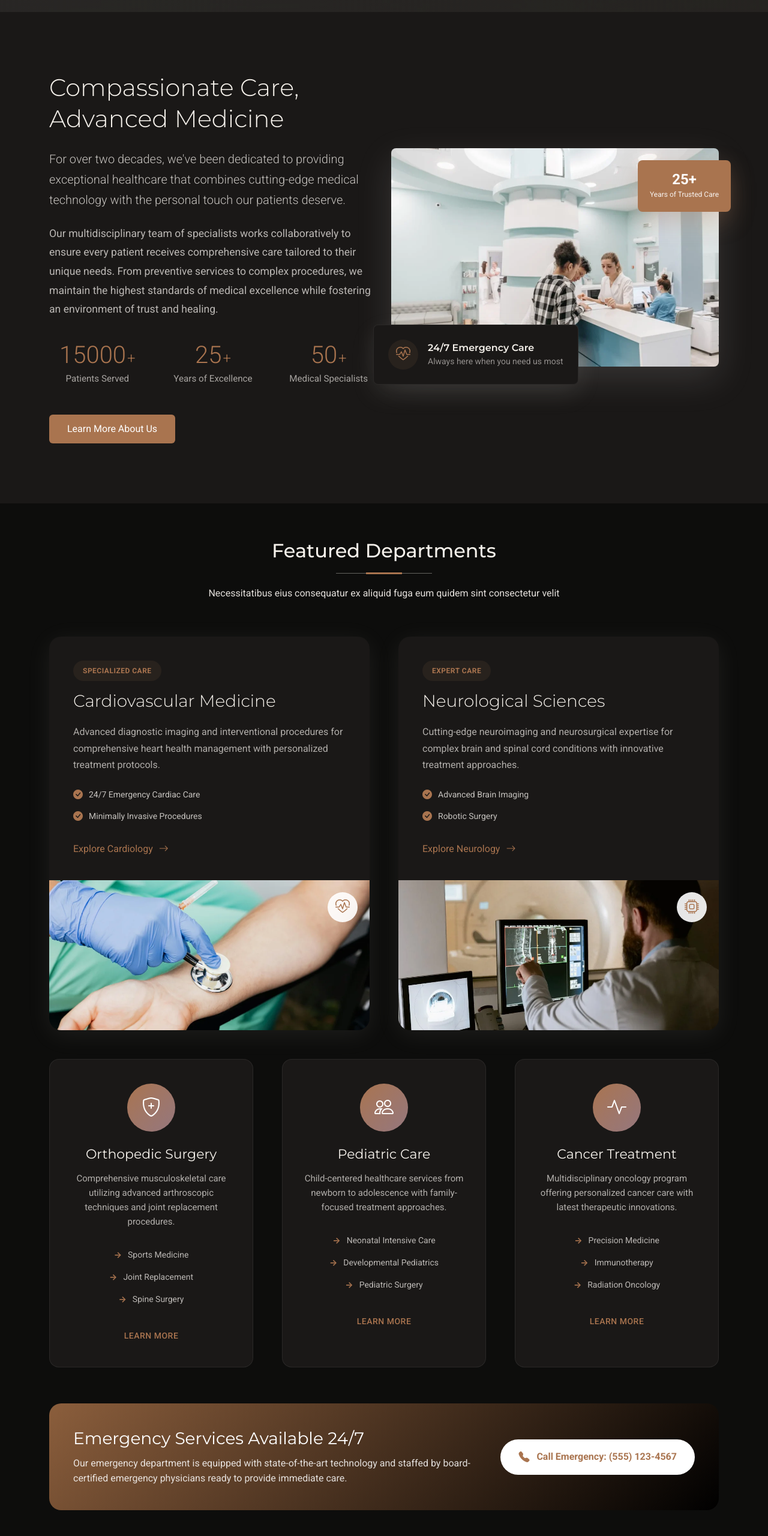
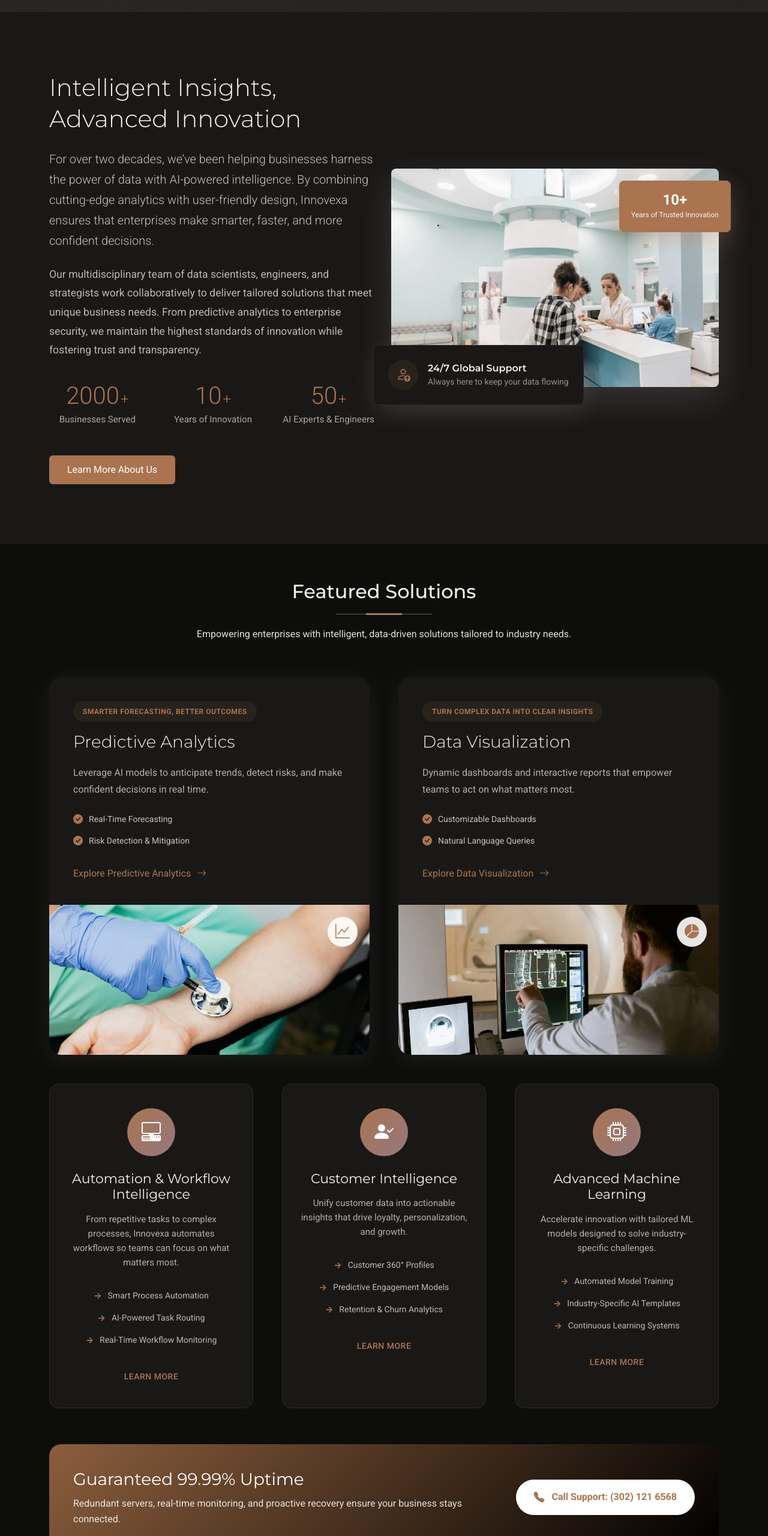
Before and after one commit to kevinjincora/clinic, a plain HTML site: page index.html in a window 1280 px wide. Shown: the part 960-3520 px from the top of the page at 60% size. Drawn offline with Linux system fonts and the light colour scheme.

Commit message:
Homepage html

```diff
--- a/index.html
+++ b/index.html
@@ -156,7 +156,7 @@
 
               <div class="hero-actions" data-aos="fade-right" data-aos-delay="600">
                 <a href="appointment.html" class="btn btn-primary">Request a Demo</a>
-                <a href="https://www.youtube.com/watch?v=Y7f98aduVJ8" class="btn btn-outline glightbox">
+                <a href="about.html" class="btn btn-outline glightbox">
                   <i class="bi bi-play-circle me-2"></i>
                   Discover Our Story
                 </a>
@@ -223,23 +223,23 @@
         <div class="row align-items-center">
           <div class="col-lg-6 mb-5 mb-lg-0" data-aos="fade-right" data-aos-delay="200">
             <div class="about-content">
-              <h2 class="section-heading">Compassionate Care, Advanced Medicine</h2>
-              <p class="lead-text">For over two decades, we've been dedicated to providing exceptional healthcare that combines cutting-edge medical technology with the personal touch our patients deserve.</p>
+              <h2 class="section-heading">Intelligent Insights, Advanced Innovation</h2>
+              <p class="lead-text">For over two decades, we’ve been helping businesses harness the power of data with AI-powered intelligence. By combining cutting-edge analytics with user-friendly design, Innovexa ensures that enterprises make smarter, faster, and more confident decisions.</p>
 
-              <p>Our multidisciplinary team of specialists works collaboratively to ensure every patient receives comprehensive care tailored to their unique needs. From preventive services to complex procedures, we maintain the highest standards of medical excellence while fostering an environment of trust and healing.</p>
+              <p>Our multidisciplinary team of data scientists, engineers, and strategists work collaboratively to deliver tailored solutions that meet unique business needs. From predictive analytics to enterprise security, we maintain the highest standards of innovation while fostering trust and transparency.</p>
 
               <div class="stats-grid">
                 <div class="stat-item">
-                  <div class="stat-number purecounter" data-purecounter-start="0" data-purecounter-end="15000" data-purecounter-duration="1"></div>
-                  <div class="stat-label">Patients Served</div>
+                  <div class="stat-number purecounter" data-purecounter-start="0" data-purecounter-end="2000" data-purecounter-duration="1"></div>
+                  <div class="stat-label">Businesses Served</div>
                 </div>
                 <div class="stat-item">
-                  <div class="stat-number purecounter" data-purecounter-start="0" data-purecounter-end="25" data-purecounter-duration="1"></div>
-                  <div class="stat-label">Years of Excellence</div>
+                  <div class="stat-number purecounter" data-purecounter-start="0" data-purecounter-end="10" data-purecounter-duration="1"></div>
+                  <div class="stat-label">Years of Innovation</div>
                 </div>
                 <div class="stat-item">
                   <div class="stat-number purecounter" data-purecounter-start="0" data-purecounter-end="50" data-purecounter-duration="1"></div>
-                  <div class="stat-label">Medical Specialists</div>
+                  <div class="stat-label">AI Experts & Engineers</div>
                 </div>
               </div>
 
@@ -257,18 +257,18 @@
               <div class="floating-card">
                 <div class="card-content">
                   <div class="icon">
-                    <i class="bi bi-heart-pulse"></i>
+                    <i class="bi bi-person-up"></i>
                   </div>
                   <div class="card-text">
-                    <h4>24/7 Emergency Care</h4>
-                    <p>Always here when you need us most</p>
+                    <h4>24/7 Global Support</h4>
+                    <p>Always here to keep your data flowing</p>
                   </div>
                 </div>
               </div>
               <div class="experience-badge">
                 <div class="badge-content">
-                  <span class="years">25+</span>
-                  <span class="text">Years of Trusted Care</span>
+                  <span class="years">10+</span>
+                  <span class="text">Years of Trusted Innovation</span>
                 </div>
               </div>
             </div>
@@ -284,8 +284,8 @@
 
       <!-- Section Title -->
       <div class="container section-title" data-aos="fade-up">
-        <h2>Featured Departments</h2>
-        <p>Necessitatibus eius consequatur ex aliquid fuga eum quidem sint consectetur velit</p>
+        <h2>Featured Solutions</h2>
+        <p>Empowering enterprises with intelligent, data-driven solutions tailored to industry needs.</p>
       </div><!-- End Section Title -->
 
       <div class="container" data-aos="fade-up" data-aos-delay="100">
@@ -296,22 +296,22 @@
             <div class="specialty-card">
               <div class="specialty-content">
                 <div class="specialty-meta">
-                  <span class="specialty-label">Specialized Care</span>
+                  <span class="specialty-label">Smarter Forecasting, Better Outcomes</span>
                 </div>
-                <h3>Cardiovascular Medicine</h3>
-                <p>Advanced diagnostic imaging and interventional procedures for comprehensive heart health management with personalized treatment protocols.</p>
+                <h3>Predictive Analytics</h3>
+                <p>Leverage AI models to anticipate trends, detect risks, and make confident decisions in real time.</p>
                 <div class="specialty-features">
-                  <span><i class="bi bi-check-circle-fill"></i>24/7 Emergency Cardiac Care</span>
-                  <span><i class="bi bi-check-circle-fill"></i>Minimally Invasive Procedures</span>
+                  <span><i class="bi bi-check-circle-fill"></i>Real-Time Forecasting</span>
+                  <span><i class="bi bi-check-circle-fill"></i>Risk Detection & Mitigation</span>
                 </div>
                 <a href="department-details.html" class="specialty-link">
-                  Explore Cardiology <i class="bi bi-arrow-right"></i>
+                  Explore Predictive Analytics <i class="bi bi-arrow-right"></i>
                 </a>
               </div>
               <div class="specialty-visual">
                 <img src="assets/img/health/cardiology-1.webp" alt="Cardiovascular Medicine" class="img-fluid">
                 <div class="visual-overlay">
-                  <i class="bi bi-heart-pulse"></i>
+                  <i class="bi bi-graph-up"></i>
                 </div>
               </div>
             </div>
@@ -321,22 +321,22 @@
             <div class="specialty-card">
               <div class="specialty-content">
                 <div class="specialty-meta">
-                  <span class="specialty-label">Expert Care</span>
+                  <span class="specialty-label">Turn Complex Data Into Clear Insights</span>
                 </div>
-                <h3>Neurological Sciences</h3>
-                <p>Cutting-edge neuroimaging and neurosurgical expertise for complex brain and spinal cord conditions with innovative treatment approaches.</p>
+                <h3>Data Visualization</h3>
+                <p>Dynamic dashboards and interactive reports that empower teams to act on what matters most.</p>
                 <div class="specialty-features">
-                  <span><i class="bi bi-check-circle-fill"></i>Advanced Brain Imaging</span>
-                  <span><i class="bi bi-check-circle-fill"></i>Robotic Surgery</span>
+                  <span><i class="bi bi-check-circle-fill"></i>Customizable Dashboards</span>
+                  <span><i class="bi bi-check-circle-fill"></i>Natural Language Queries</span>
                 </div>
                 <a href="department-details.html" class="specialty-link">
-                  Explore Neurology <i class="bi bi-arrow-right"></i>
+                  Explore Data Visualization <i class="bi bi-arrow-right"></i>
                 </a>
               </div>
               <div class="specialty-visual">
                 <img src="assets/img/health/neurology-4.webp" alt="Neurological Sciences" class="img-fluid">
                 <div class="visual-overlay">
-                  <i class="bi bi-cpu"></i>
+                  <i class="bi bi-pie-chart-fill"></i>
                 </div>
               </div>
             </div>
@@ -345,14 +345,14 @@
           <div class="col-lg-4" data-aos="fade-up" data-aos-delay="100">
             <div class="department-highlight">
               <div class="highlight-icon">
-                <i class="bi bi-shield-plus"></i>
+                <i class="bi bi-pc-display-horizontal"></i>
               </div>
-              <h4>Orthopedic Surgery</h4>
-              <p>Comprehensive musculoskeletal care utilizing advanced arthroscopic techniques and joint replacement procedures.</p>
+              <h4>Automation & Workflow Intelligence</h4>
+              <p>From repetitive tasks to complex processes, Innovexa automates workflows so teams can focus on what matters most.</p>
               <ul class="highlight-list">
-                <li>Sports Medicine</li>
-                <li>Joint Replacement</li>
-                <li>Spine Surgery</li>
+                <li>Smart Process Automation</li>
+                <li>AI-Powered Task Routing</li>
+                <li>Real-Time Workflow Monitoring</li>
               </ul>
               <a href="department-details.html" class="highlight-cta">Learn More</a>
             </div>
@@ -361,14 +361,14 @@
           <div class="col-lg-4" data-aos="fade-up" data-aos-delay="200">
             <div class="department-highlight">
               <div class="highlight-icon">
-                <i class="bi bi-people"></i>
+                <i class="bi bi-person-check-fill"></i>
               </div>
-              <h4>Pediatric Care</h4>
-              <p>Child-centered healthcare services from newborn to adolescence with family-focused treatment approaches.</p>
+              <h4>Customer Intelligence</h4>
+              <p>Unify customer data into actionable insights that drive loyalty, personalization, and growth.</p>
               <ul class="highlight-list">
-                <li>Neonatal Intensive Care</li>
-                <li>Developmental Pediatrics</li>
-                <li>Pediatric Surgery</li>
+                <li>Customer 360° Profiles</li>
+                <li>Predictive Engagement Models</li>
+                <li>Retention & Churn Analytics</li>
               </ul>
               <a href="department-details.html" class="highlight-cta">Learn More</a>
             </div>
@@ -377,14 +377,14 @@
           <div class="col-lg-4" data-aos="fade-up" data-aos-delay="300">
             <div class="department-highlight">
               <div class="highlight-icon">
-                <i class="bi bi-activity"></i>
+                <i class="bi bi-cpu"></i>
               </div>
-              <h4>Cancer Treatment</h4>
-              <p>Multidisciplinary oncology program offering personalized cancer care with latest therapeutic innovations.</p>
+              <h4>Advanced Machine Learning</h4>
+              <p>Accelerate innovation with tailored ML models designed to solve industry-specific challenges.</p>
               <ul class="highlight-list">
-                <li>Precision Medicine</li>
-                <li>Immunotherapy</li>
-                <li>Radiation Oncology</li>
+                <li>Automated Model Training</li>
+                <li>Industry-Specific AI Templates</li>
+                <li>Continuous Learning Systems</li>
               </ul>
               <a href="department-details.html" class="highlight-cta">Learn More</a>
             </div>
@@ -396,14 +396,14 @@
           <div class="row align-items-center">
             <div class="col-lg-8">
               <div class="emergency-content">
-                <h3>Emergency Services Available 24/7</h3>
-                <p>Our emergency department is equipped with state-of-the-art technology and staffed by board-certified emergency physicians ready to provide immediate care.</p>
+                <h3>Guaranteed 99.99% Uptime</h3>
+                <p>Redundant servers, real-time monitoring, and proactive recovery ensure your business stays connected.</p>
               </div>
             </div>
             <div class="col-lg-4 text-lg-end">
-              <a href="tel:+15551234567" class="emergency-btn">
+              <a href="#" class="emergency-btn">
                 <i class="bi bi-telephone-fill"></i>
-                Call Emergency: (555) 123-4567
+                Call Support: (302) 121 6568
               </a>
             </div>
           </div>
@@ -418,8 +418,8 @@
 
       <!-- Section Title -->
       <div class="container section-title" data-aos="fade-up">
-        <h2>Featured Services</h2>
-        <p>Necessitatibus eius consequatur ex aliquid fuga eum quidem sint consectetur velit</p>
+        <h2>Featured Capabilities</h2>
+        <p>Empowering enterprises with intelligent tools for smarter, faster decisions.</p>
       </div><!-- End Section Title -->
 
       <div class="container" data-aos="fade-up" data-aos-delay="100">
@@ -432,15 +432,15 @@
                 <img src="assets/img/health/consultation-4.webp" alt="Premier Healthcare Services" class="img-fluid" loading="lazy">
                 <div class="service-overlay">
                   <div class="service-badge">
-                    <i class="bi bi-heart-pulse"></i>
-                    <span>Emergency Care</span>
+                    <i class="bi bi-claude"></i>
+                    <span>Real-Time Intelligence</span>
                   </div>
                 </div>
               </div>
               <div class="service-details">
-                <h2>Comprehensive Healthcare Excellence</h2>
-                <p>Mauris blandit aliquet elit, eget tincidunt nibh pulvinar a. Vestibulum ante ipsum primis in faucibus orci luctus et ultrices posuere cubilia curae donec velit neque.</p>
-                <a href="#" class="main-cta">Explore Our Services</a>
+                <h2>Premier AI Solutions</h2>
+                <p>Harness predictive models, automation, and deep analytics to drive operational excellence across industries. “Innovexa transforms complex data into clear strategies, enabling organizations to adapt and thrive.”</p>
+                <a href="#" class="main-cta">Explore Our Solutions</a>
               </div>
             </div>
           </div>
@@ -450,33 +450,33 @@
 
               <div class="service-item" data-aos="fade-up" data-aos-delay="400">
                 <div class="service-icon-wrapper">
-                  <i class="bi bi-capsule"></i>
+                  <i class="bi bi-database-fill-check"></i>
                 </div>
                 <div class="service-info">
-                  <h4>Dermatology Clinic</h4>
-                  <p>Pellentesque habitant morbi tristique senectus et netus et malesuada fames ac turpis egestas.</p>
+                  <h4>Comprehensive Data Excellence</h4>
+                  <p>Automated pipelines, advanced cleaning algorithms, and scalable infrastructure ensure your data is always decision-ready.</p>
                   <a href="#" class="service-link">Learn More</a>
                 </div>
               </div>
 
               <div class="service-item" data-aos="fade-up" data-aos-delay="500">
                 <div class="service-icon-wrapper">
-                  <i class="bi bi-bandaid"></i>
+                  <i class="bi bi-robot"></i>
                 </div>
                 <div class="service-info">
-                  <h4>Surgery Center</h4>
-                  <p>Donec rutrum congue leo eget malesuada curabitur arcu erat accumsan id imperdiet et porttitor at sem.</p>
+                  <h4>AI Workflow Orchestration</h4>
+                  <p>Design, automate, and optimize business processes with minimal manual intervention.</p>
                   <a href="#" class="service-link">Learn More</a>
                 </div>
               </div>
 
               <div class="service-item" data-aos="fade-up" data-aos-delay="600">
                 <div class="service-icon-wrapper">
-                  <i class="bi bi-activity"></i>
+                  <i class="bi bi-person-gear"></i>
                 </div>
                 <div class="service-info">
-                  <h4>Diagnostics Lab</h4>
-                  <p>Vestibulum ac diam sit amet quam vehicula elementum sed sit amet dui cras ultricies ligula sed magna.</p>
+                  <h4>Intelligent Data Lab</h4>
+                  <p>Experiment, test, and refine predictive models in a secure sandbox environment.</p>
                   <a href="#" class="service-link">Learn More</a>
                 </div>
               </div>
@@ -495,8 +495,8 @@
                   <img src="assets/img/health/maternal-2.webp" alt="Maternal Care" class="img-fluid" loading="lazy">
                 </div>
                 <div class="specialty-content">
-                  <h5>Maternal Care</h5>
-                  <span>Expert pregnancy &amp; delivery support</span>
+                  <h5>Data Governance Suite</h5>
+                  <span>Secure, compliant, and trusted data management</span>
                 </div>
               </div>
             </div>
@@ -507,8 +507,8 @@
                   <img src="assets/img/health/vaccination-3.webp" alt="Vaccination" class="img-fluid" loading="lazy">
                 </div>
                 <div class="specialty-content">
-                  <h5>Vaccination</h5>
-                  <span>Complete immunization programs</span>
+                  <h5>API Marketplace</h5>
+                  <span>Plug-and-play integrations for all systems</span>
                 </div>
               </div>
             </div>
@@ -519,8 +519,8 @@
                   <img src="assets/img/health/emergency-1.webp" alt="Emergency Care" class="img-fluid" loading="lazy">
                 </div>
                 <div class="specialty-content">
-                  <h5>Emergency Care</h5>
-                  <span>24/7 critical care services</span>
+                  <h5>24/7 Uptime</h5>
+                  <span>Always-on reliability with 99.99% uptime</span>
                 </div>
               </div>
             </div>
@@ -531,8 +531,8 @@
                   <img src="assets/img/health/facilities-6.webp" alt="Advanced Tech" class="img-fluid" loading="lazy">
                 </div>
                 <div class="specialty-content">
-                  <h5>Advanced Technology</h5>
-                  <span>State-of-the-art medical equipment</span>
+                  <h5>Next-Gen Infrastructure</h5>
+                  <span>Cloud-native, fast, and scalable architecture</span>
                 </div>
               </div>
             </div>
```
